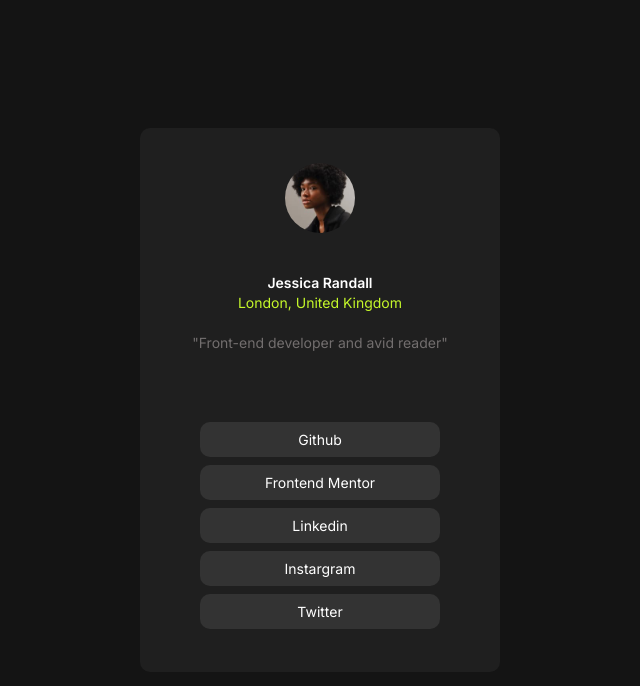
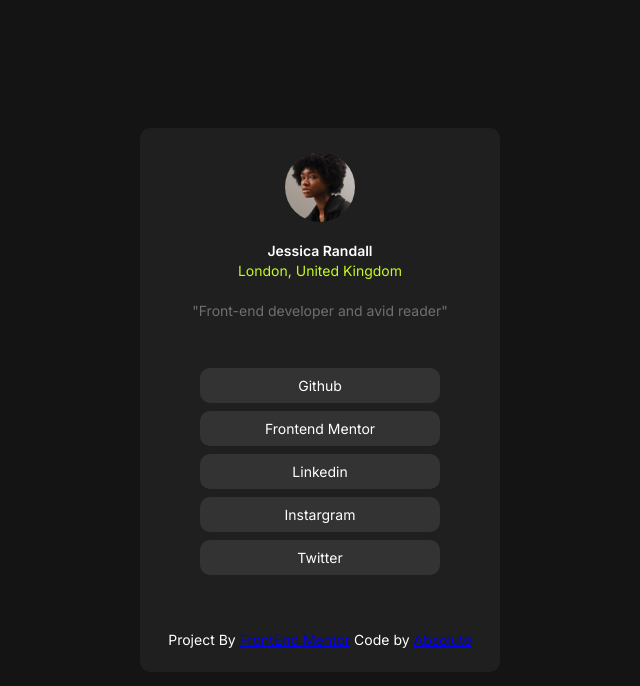
Before and after one commit to Absolute-stack/Html-and-Css-Practice, a plain HTML site: page Project 2/index.html in a window 1280 px wide. Shown: the whole page, without its empty margins (320-960 px from the left). Drawn offline with Linux system fonts and the light colour scheme.

Commit message:
last commit

```diff
--- a/Project 2/index.html
+++ b/Project 2/index.html
@@ -31,5 +31,6 @@
       <div class="buttons">Instargram</div>
       <div class="buttons">Twitter</div>
     </div>
+    <footer>Project By <a href="https://www.frontendmentor.io/challenges/social-links-profile-UG32l9m6dQ" target="_blank">FrontEnd Mentor</a> Code by <a href="https://github.com/Absolute-stack/Html-and-Css-Practice/tree/master/Project%202">Absolute</a></footer>
   </body>
 </html>
```
